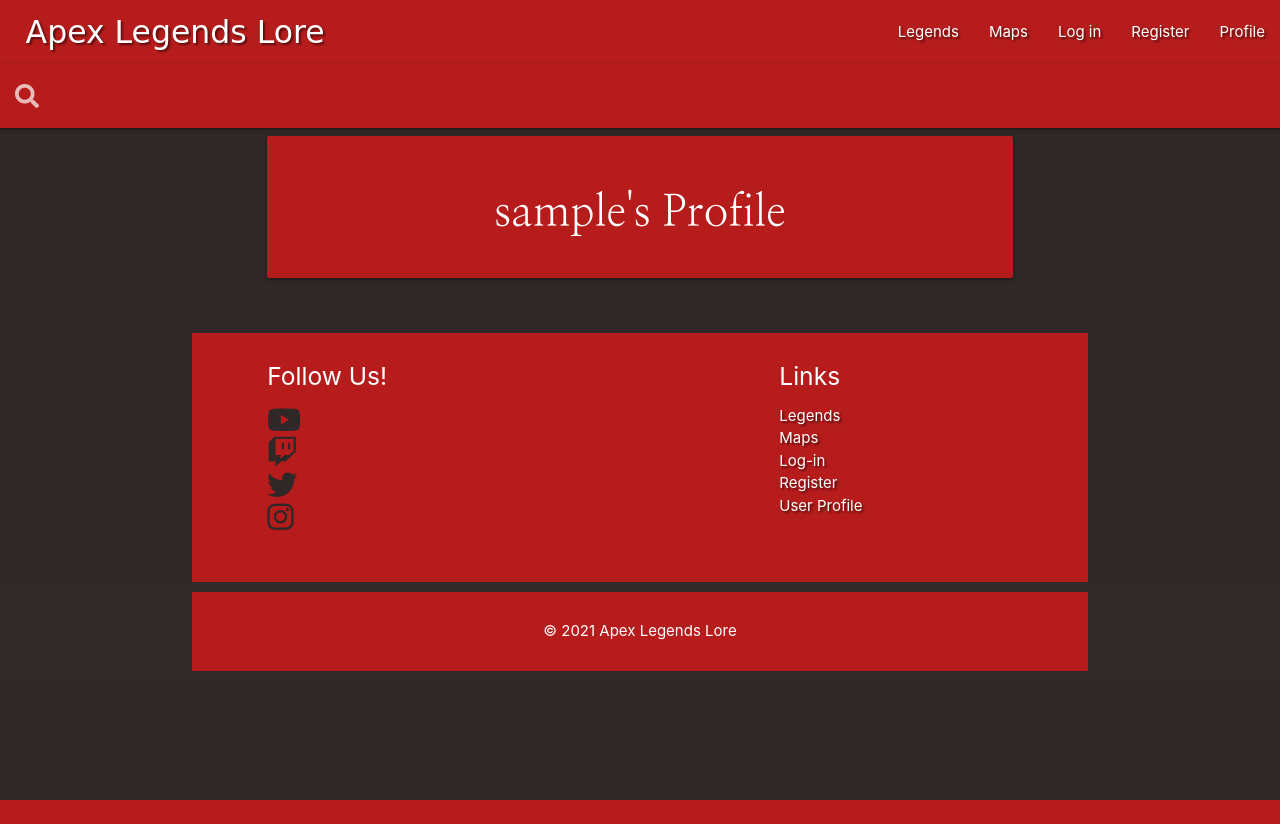
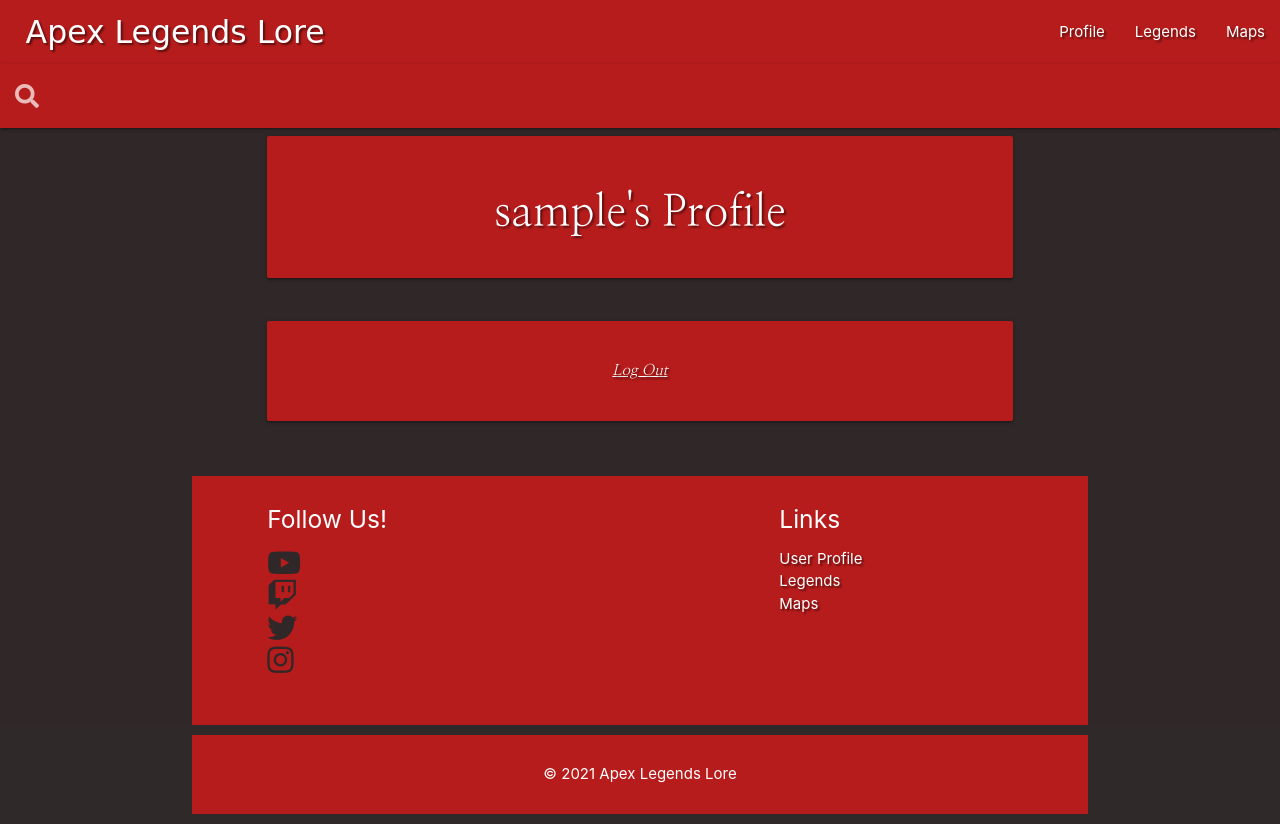
Before and after one commit to staffordcian99/apex-legends-lore, a Flask app: a page that uses templates/base.html in a window 1280 px wide. Before the commit the page ends 800 px from the top, so only its background shows below. Run offline with Flask 2, Linux system fonts and the light colour scheme; the visitor is signed in with stand-in values (Sample User, id 1); a database or web service that is not in the repository returns one stand-in record (values such as "Sample title"); some libraries are stand-ins or nearby versions; some web fonts are replaced.

Commit message:
Add Log out functionality

```diff
--- a/app.py
+++ b/app.py
@@ -85,7 +85,18 @@
 def profile(username):
     username = mongo.db.users.find_one(
         {"username": session["user"]})["username"]
-    return render_template("profile.html", username=username)
+
+    if session["user"]:
+        return render_template("profile.html", username=username)
+
+    return redirect(url_for("login"))
+
+
+@app.route("/log_out")
+def log_out():
+    flash("You have been logged out")
+    session.pop("user")
+    return redirect(url_for("log_in"))
 
 
 if __name__ == "__main__":
--- a/templates/base.html
+++ b/templates/base.html
@@ -15,11 +15,14 @@
             <div class="nav-wrapper">
               <a href="#" class="brand-logo title">Apex Legends Lore</a>
               <ul id="nav-mobile" class="right hide-on-med-and-down">
+                {% if session.user %}
+                  <li><a href="{{url_for('profile', username= session['user'])}}">Profile</a></li>
                   <li><a href="{{url_for('get_legends')}}">Legends</a></li>
                   <li><a href="{{url_for('get_maps')}}">Maps</a></li>
+                {% else %}
                   <li><a href="{{url_for('log_in')}}">Log in</a></li>
                   <li><a href="{{url_for('register')}}">Register</a></li>
-                <li><a href="{{url_for('profile', username= session['user'])}}">Profile</a></li>
+                {% endif %}
               </ul>
             </div>
           </nav>
@@ -70,11 +73,14 @@
           <div class="col l4 offset-l2 s12">
             <h5 class="white-text">Links</h5>
             <ul>
+              {% if session.user %}
+                <li><a class="white-text text-shadow" href="{{url_for('profile', username= session['user'])}}">User Profile</a></li>
                 <li><a class="white-text text-shadow" href="{{url_for('get_legends')}}">Legends</a></li>
                 <li><a class="white-text text-shadow" href="{{url_for('get_maps')}}">Maps</a></li>
+              {% else %}
                 <li><a class="white-text text-shadow" href="{{url_for('log_in')}}">Log-in</a></li>
                 <li><a class="white-text text-shadow" href="{{url_for('register')}}">Register</a></li>
-              <li><a class="white-text text-shadow" href="{{url_for('profile', username= session['user'])}}">User Profile</a></li>
+              {% endif %}
             </ul>
           </div>
         </div>
--- a/templates/profile.html
+++ b/templates/profile.html
@@ -3,7 +3,7 @@
 
     <div class="row">
         <div class="col s12 m8 offset-m2">
-            <div class="card-panel red darken-4">
+            <div class="card-panel red darken-4 text-shadow">
                 <h3 class="center-align white-text">
                     {{ username }}'s Profile
                 </h3>
@@ -11,4 +11,14 @@
         </div>
     </div>
 
+    <div class="row">
+        <div class="col s12 m8 offset-m2">
+          <div class="card-panel red darken-4">
+            <a class="center-align white-text text-shadow" href="{{url_for('log_out')}}">
+                <p><u><em>Log Out</em></u></p>
+            </a>
+          </div>
+        </div>
+      </div>
+
 {% endblock %}
```
Lines whose indentation alone changed are shown as unchanged.
